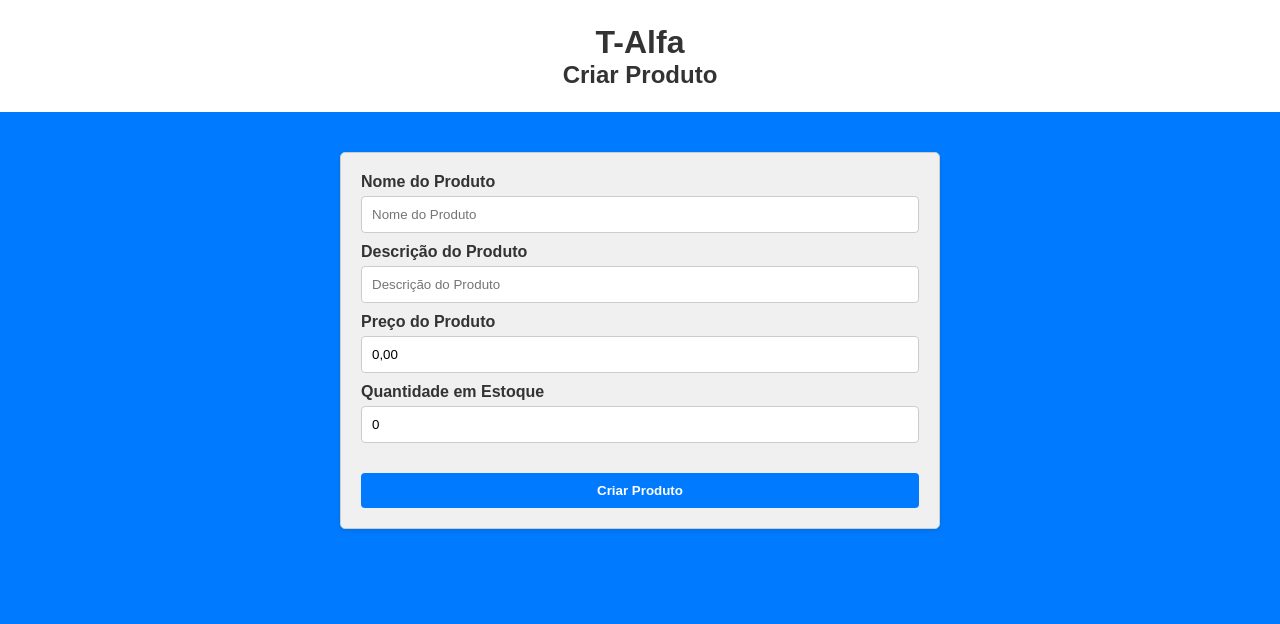
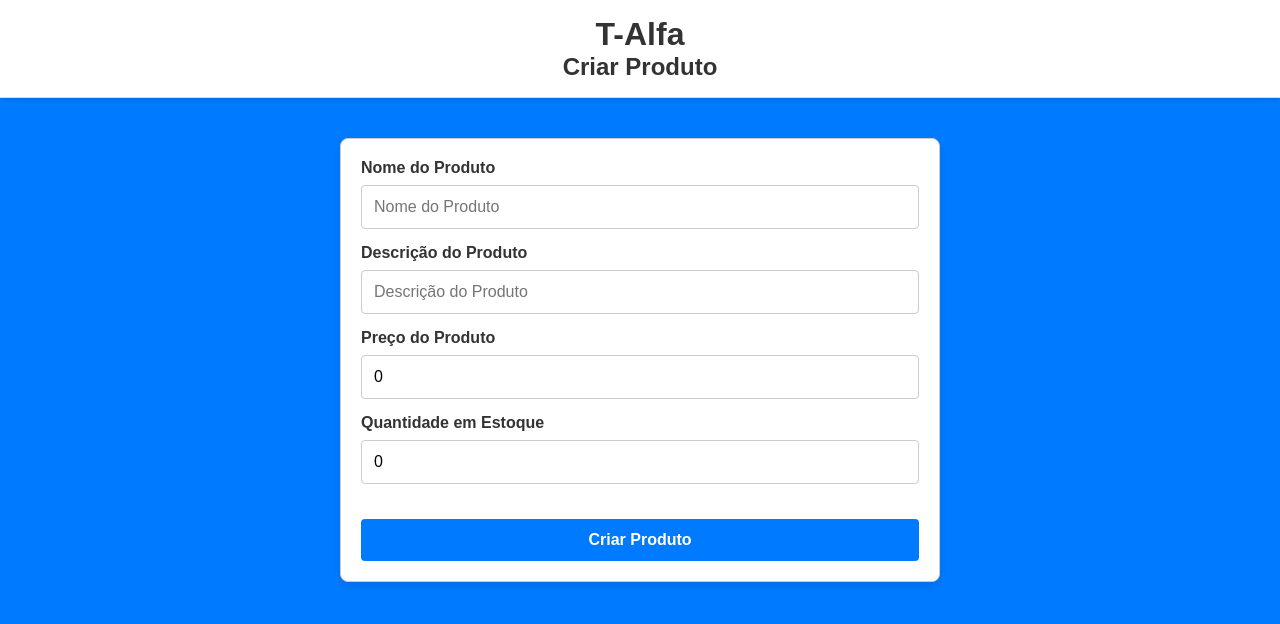
Before and after one commit to MarvinRF/t-alpha-test, a React (Create React App) app: page /create-product in a window 1280 px wide. Shown: the top 624 px of the page. Built offline with nearby package versions, Linux system fonts and the light colour scheme.

Commit message:
"Added Formik and Yup for form validation, updated CreateProduct component, and modified styles"

```diff
--- a/package.json
+++ b/package.json
@@ -13,13 +13,15 @@
     "@types/react-router-dom": "^5.3.3",
     "@types/styled-components": "^5.1.34",
     "axios": "^1.7.3",
+    "formik": "^2.4.6",
     "react": "^18.3.1",
     "react-dom": "^18.3.1",
     "react-router-dom": "^6.26.0",
     "react-scripts": "5.0.1",
     "styled-components": "^6.1.12",
     "typescript": "^4.9.5",
-    "web-vitals": "^2.1.4"
+    "web-vitals": "^2.1.4",
+    "yup": "^1.4.0"
   },
   "scripts": {
     "start": "react-scripts start",
--- a/src/components/Auth/Login.tsx
+++ b/src/components/Auth/Login.tsx
@@ -27,7 +27,7 @@ const Login: React.FC<LoginProps> = ({ onSwitchToSignup, onLoginSuccess }) => {
         taxNumber,
         password,
       });
-      localStorage.setItem("token", response.data.token);
+      localStorage.setItem("token", response.data.data.token);
 
       api.defaults.headers.common[
         "Authorization"
--- a/src/components/CreateProduct/index.tsx
+++ b/src/components/CreateProduct/index.tsx
@@ -1,4 +1,7 @@
-import React, { useState } from "react";
+import React from "react";
+import { useNavigate } from "react-router-dom";
+import { Formik, Form, Field, ErrorMessage } from "formik";
+import * as Yup from "yup";
 import api from "../services/api";
 import {
   PageContainer,
@@ -10,33 +13,33 @@ import {
   FormContainer,
 } from "./styles";
 
-const formatPrice = (value: number): string => {
-  // Adiciona separador de milhar e formato de decimal
-  return value.toLocaleString("pt-BR", { minimumFractionDigits: 2 });
-};
+const validationSchema = Yup.object({
+  name: Yup.string().required("Nome do produto é obrigatório"),
+  description: Yup.string().required("Descrição do produto é obrigatória"),
+  price: Yup.number()
+    .required("Preço do produto é obrigatório")
+    .positive("Preço deve ser um valor positivo")
+    .typeError("Preço deve ser um número"),
+  stock: Yup.number()
+    .required("Quantidade em estoque é obrigatória")
+    .positive("Quantidade deve ser um valor positivo")
+    .integer("Quantidade deve ser um número inteiro")
+    .typeError("Quantidade deve ser um número"),
+});
 
 const CreateProduct: React.FC = () => {
-  const [name, setName] = useState("");
-  const [description, setDescription] = useState("");
-  const [price, setPrice] = useState<number | string>(0);
-  const [stock, setStock] = useState(0);
+  const navigate = useNavigate();
 
-  const handlePriceChange = (e: React.ChangeEvent<HTMLInputElement>) => {
-    const value = e.target.value;
-    // Remove caracteres não numéricos e converte para número
-    const numericValue = parseFloat(value.replace(/\./g, "").replace(",", "."));
-    setPrice(isNaN(numericValue) ? 0 : numericValue);
-  };
-
-  const handleCreateProduct = async () => {
+  const handleSubmit = async (values: {
+    name: string;
+    description: string;
+    price: number;
+    stock: number;
+  }) => {
     try {
-      await api.post("/api/products/create-product", {
-        name,
-        description,
-        price,
-        stock,
-      });
+      await api.post("/api/products/create-product", values);
       alert("Produto criado com sucesso!");
+      navigate("/admin");
     } catch (error) {
       console.error(error);
       alert("Erro ao criar produto");
@@ -46,50 +49,64 @@ const CreateProduct: React.FC = () => {
   return (
     <PageContainer>
       <Header>
-        <HeaderTitle>T-Alfa</HeaderTitle>
+        <HeaderTitle onClick={() => navigate("/admin")}>T-Alfa</HeaderTitle>
         <h2>Criar Produto</h2>
       </Header>
+      <Formik
+        initialValues={{ name: "", description: "", price: 0, stock: 0 }}
+        validationSchema={validationSchema}
+        onSubmit={(values, { setSubmitting }) => {
+          handleSubmit(values).finally(() => {
+            setSubmitting(false);
+          });
+        }}
+      >
+        <Form>
           <FormContainer>
             <Label htmlFor="name">Nome do Produto</Label>
-        <Input
+            <Field
+              as={Input}
               type="text"
               id="name"
-          required
-          value={name}
-          onChange={(e) => setName(e.target.value)}
+              name="name"
               placeholder="Nome do Produto"
             />
+            <ErrorMessage name="name" component="div" />
 
             <Label htmlFor="description">Descrição do Produto</Label>
-        <Input
+            <Field
+              as={Input}
               type="text"
               id="description"
-          value={description}
-          onChange={(e) => setDescription(e.target.value)}
+              name="description"
               placeholder="Descrição do Produto"
             />
+            <ErrorMessage name="description" component="div" />
 
             <Label htmlFor="price">Preço do Produto</Label>
-        <Input
-          type="text"
+            <Field
+              as={Input}
+              type="number"
               id="price"
-          required
-          value={formatPrice(typeof price === "number" ? price : 0)}
-          onChange={handlePriceChange}
+              name="price"
               placeholder="Preço do Produto"
             />
+            <ErrorMessage name="price" component="div" />
 
             <Label htmlFor="stock">Quantidade em Estoque</Label>
-        <Input
+            <Field
+              as={Input}
               type="number"
               id="stock"
-          required
-          value={stock}
-          onChange={(e) => setStock(Number(e.target.value))}
+              name="stock"
               placeholder="Quantidade em Estoque"
             />
-        <Button onClick={handleCreateProduct}>Criar Produto</Button>
+            <ErrorMessage name="stock" component="div" />
+
+            <Button type="submit">Criar Produto</Button>
           </FormContainer>
+        </Form>
+      </Formik>
     </PageContainer>
   );
 };
--- a/src/components/CreateProduct/styles.ts
+++ b/src/components/CreateProduct/styles.ts
@@ -5,6 +5,7 @@ export const PageContainer = styled.div`
   flex-direction: column;
   align-items: center;
   min-height: 100vh;
+  background-color: #007bff;
 `;
 
 export const Header = styled.header`
@@ -12,31 +13,37 @@ export const Header = styled.header`
   background-color: #fff;
   width: 100%;
   display: flex;
+  height: 5rem;
   justify-content: space-between;
   align-items: center;
   padding: 0 26rem;
-  white-space: nowrap;
+  box-shadow: 0px 2px 5px rgba(0, 0, 0, 0.1);
+  border-bottom: 1px solid #ddd;
+  box-sizing: border-box;
 
   @media (max-width: 1440px) {
     flex-direction: column;
     justify-content: center;
-    height: 7rem;
-    align-items: center;
+    height: auto;
+    padding: 1rem;
   }
 `;
 
 export const HeaderTitle = styled.h1`
   font-size: 2rem;
+  cursor: pointer;
+  margin: 0;
+
   @media (max-width: 1024px) {
-    margin-bottom: 0.2rem;
     font-size: 1.8rem;
   }
 `;
 
 export const HeaderSubTitle = styled.h2`
   font-size: 1.6rem;
+  margin: 0;
+
   @media (max-width: 1024px) {
-    margin-bottom: 0.2rem;
     font-size: 1.4rem;
   }
 `;
@@ -44,25 +51,30 @@ export const HeaderSubTitle = styled.h2`
 export const FormContainer = styled.form`
   display: flex;
   flex-direction: column;
-  width: 100%;
-  max-width: 600px;
+  width: 600px;
   padding: 20px;
   border: 1px solid #ccc;
-  border-radius: 5px;
-  background-color: #f0f0f0;
-  box-shadow: 0px 2px 5px rgba(0, 0, 0, 0.1);
+  border-radius: 8px;
+  background-color: #fff;
+  box-shadow: 0px 4px 8px rgba(0, 0, 0, 0.1);
+  box-sizing: border-box;
+
+  @media (max-width: 768px) {
+    width: 400px;
+  }
 `;
 
 export const Input = styled.input`
-  margin-bottom: 10px;
-  padding: 10px;
+  margin-bottom: 15px;
+  padding: 12px;
   width: 100%;
   border: 1px solid #ccc;
   border-radius: 4px;
+  font-size: 1rem;
 `;
 
 export const Button = styled.button`
-  padding: 10px 20px;
+  padding: 12px 20px;
   background-color: #007bff;
   font-weight: bold;
   color: #fff;
@@ -70,6 +82,8 @@ export const Button = styled.button`
   border-radius: 4px;
   cursor: pointer;
   margin-top: 20px;
+  font-size: 1rem;
+  transition: background-color 0.3s;
 
   &:hover {
     background-color: #0056b3;
@@ -78,6 +92,8 @@ export const Button = styled.button`
 
 export const Label = styled.label`
   display: block;
-  margin-bottom: 5px;
+  margin-bottom: 8px;
   font-weight: bold;
+  font-size: 1rem;
+  color: #333;
 `;
```
Also changed, not shown: 1 other file (tests, documents, lock files or other folders). Lines whose indentation alone changed are shown as unchanged.
